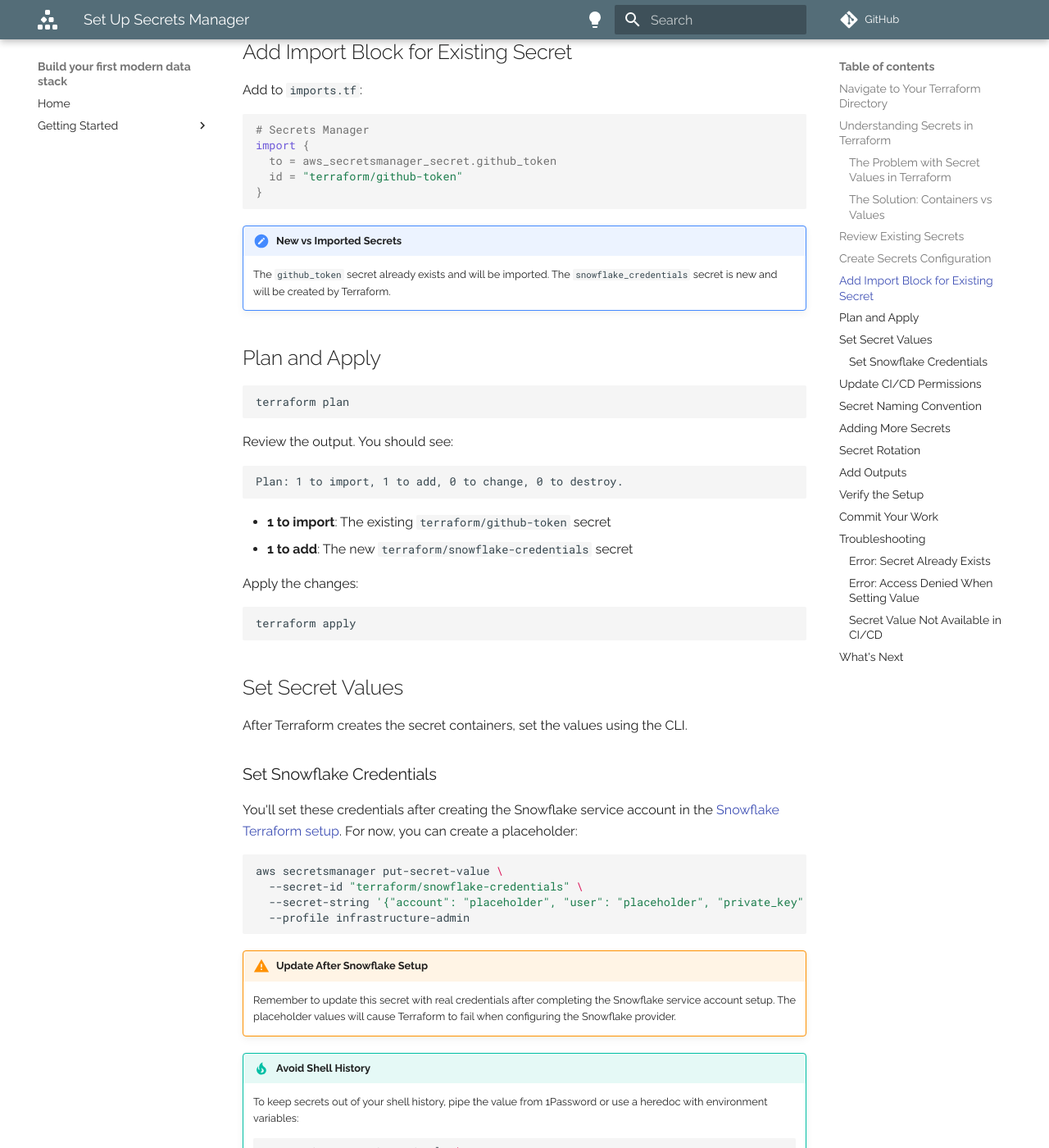
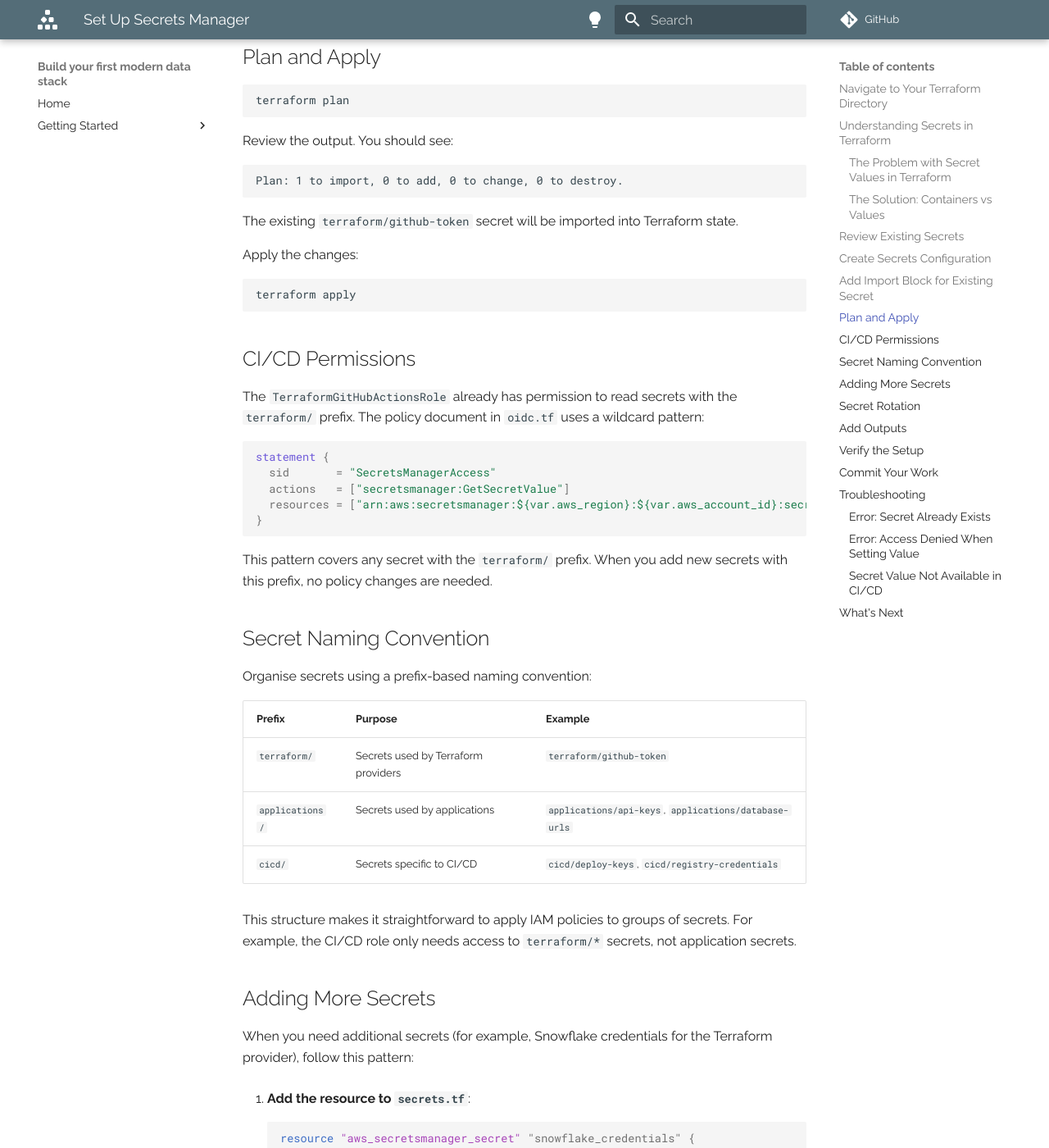
Before and after one commit to glsdown/modern-data-stack-build, an MkDocs documentation site: the page built from docs/getting-started/terraform-setup/aws/7-secrets-manager-setup.md, in a window 1280 px wide and 1400 px high, scrolled down 3046 px. Shown: the whole window at 82% size. Built offline with MkDocs 1.6.1 and Material for MkDocs 9.7.7, drawn with Linux system fonts in a browser that asks for light colours; comment, search, counter and statistics services are not loaded; some of the changed text lies outside the part shown.

````diff
--- a/docs/getting-started/terraform-setup/aws/7-secrets-manager-setup.md
+++ b/docs/getting-started/terraform-setup/aws/7-secrets-manager-setup.md
@@ -4,8 +4,7 @@ On this page, you will:
 
 - [x] Understand the pattern for managing secrets with Terraform
 - [x] Import the existing GitHub token secret
-- [x] Create additional secret containers for Snowflake
-- [x] Update IAM policies for CI/CD secret access
+- [x] Establish a pattern for adding new secrets
 
 ## Navigate to Your Terraform Directory
 
@@ -108,17 +107,6 @@ resource "aws_secretsmanager_secret" "github_token" {
     Environment = "all"
   }
 }
-
-resource "aws_secretsmanager_secret" "snowflake_credentials" {
-  name        = "terraform/snowflake-credentials"
-  description = "Snowflake service account credentials for Terraform provider"
-
-  tags = {
-    Name        = "terraform/snowflake-credentials"
-    ManagedBy   = "terraform"
-    Environment = "all"
-  }
-}
 ```
 
 !!! info "Why No Secret Values?"
@@ -136,9 +124,6 @@ import {
 }
 ```
 
-!!! note "New vs Imported Secrets"
-    The `github_token` secret already exists and will be imported. The `snowflake_credentials` secret is new and will be created by Terraform.
-
 ## Plan and Apply
 
 ```sh
@@ -148,11 +133,10 @@ terraform plan
 Review the output. You should see:
 
 ```
-Plan: 1 to import, 1 to add, 0 to change, 0 to destroy.
+Plan: 1 to import, 0 to add, 0 to change, 0 to destroy.
 ```
 
-- **1 to import**: The existing `terraform/github-token` secret
-- **1 to add**: The new `terraform/snowflake-credentials` secret
+The existing `terraform/github-token` secret will be imported into Terraform state.
 
 Apply the changes:
 
@@ -160,81 +144,19 @@ Apply the changes:
 terraform apply
 ```
 
-## Set Secret Values
+## CI/CD Permissions
 
-After Terraform creates the secret containers, set the values using the CLI.
+The `TerraformGitHubActionsRole` already has permission to read secrets with the `terraform/` prefix. The policy document in `oidc.tf` uses a wildcard pattern:
 
-### Set Snowflake Credentials
-
-You'll set these credentials after creating the Snowflake service account in the [Snowflake Terraform setup](../../terraform-setup/snowflake/2-create-terraform-service-account.md). For now, you can create a placeholder:
-
-```sh
-aws secretsmanager put-secret-value \
-  --secret-id "terraform/snowflake-credentials" \
-  --secret-string '{"account": "placeholder", "user": "placeholder", "private_key": "placeholder"}' \
-  --profile infrastructure-admin
-```
-
-!!! warning "Update After Snowflake Setup"
-    Remember to update this secret with real credentials after completing the Snowflake service account setup. The placeholder values will cause Terraform to fail when configuring the Snowflake provider.
-
-!!! tip "Avoid Shell History"
-    To keep secrets out of your shell history, pipe the value from 1Password or use a heredoc with environment variables:
-
-    ```sh
-    aws secretsmanager put-secret-value \
-      --secret-id "terraform/snowflake-credentials" \
-      --secret-string "$(op item get 'Snowflake Terraform Service Account' --format json | jq -c '{account: .fields[0].value, user: .fields[1].value, private_key: .fields[2].value}')" \
-      --profile infrastructure-admin
-    ```
-
-## Update CI/CD Permissions
-
-The `TerraformGitHubActionsRole` needs permission to read the new Snowflake credentials secret. Update `policies/permissions/terraform-github-actions.json.tpl`:
-
-```json
-{
-  "Version": "2012-10-17",
-  "Statement": [
-    {
-      "Sid": "TerraformStateAccess",
-      "Effect": "Allow",
-      "Action": [
-        "s3:GetObject",
-        "s3:PutObject",
-        "s3:DeleteObject",
-        "s3:ListBucket"
-      ],
-      "Resource": [
-        "arn:aws:s3:::terraform-state-${account_id}",
-        "arn:aws:s3:::terraform-state-${account_id}/*"
-      ]
-    },
-    {
-      "Sid": "TerraformStateLocking",
-      "Effect": "Allow",
-      "Action": [
-        "dynamodb:GetItem",
-        "dynamodb:PutItem",
-        "dynamodb:DeleteItem"
-      ],
-      "Resource": "arn:aws:dynamodb:${region}:${account_id}:table/terraform-state-lock"
-    },
-    {
-      "Sid": "SecretsManagerAccess",
-      "Effect": "Allow",
-      "Action": [
-        "secretsmanager:GetSecretValue"
-      ],
-      "Resource": [
-        "arn:aws:secretsmanager:${region}:${account_id}:secret:terraform/*"
-      ]
-    }
-  ]
+```hcl
+statement {
+  sid       = "SecretsManagerAccess"
+  actions   = ["secretsmanager:GetSecretValue"]
+  resources = ["arn:aws:secretsmanager:${var.aws_region}:${var.aws_account_id}:secret:terraform/*"]
 }
 ```
 
-The wildcard `terraform/*` in the `SecretsManagerAccess` statement already covers both secrets. If you add secrets with different prefixes, you'll need to update this policy.
+This pattern covers any secret with the `terraform/` prefix. When you add new secrets with this prefix, no policy changes are needed.
 
 ## Secret Naming Convention
 
@@ -242,7 +164,7 @@ Organise secrets using a prefix-based naming convention:
 
 | Prefix | Purpose | Example |
 |--------|---------|---------|
-| `terraform/` | Secrets used by Terraform providers | `terraform/github-token`, `terraform/snowflake-credentials` |
+| `terraform/` | Secrets used by Terraform providers | `terraform/github-token` |
 | `applications/` | Secrets used by applications | `applications/api-keys`, `applications/database-urls` |
 | `cicd/` | Secrets specific to CI/CD | `cicd/deploy-keys`, `cicd/registry-credentials` |
 
@@ -250,17 +172,17 @@ This structure makes it straightforward to apply IAM policies to groups of secre
 
 ## Adding More Secrets
 
-To add a new secret:
+When you need additional secrets (for example, Snowflake credentials for the Terraform provider), follow this pattern:
 
 1. **Add the resource to `secrets.tf`**:
 
     ```hcl
-    resource "aws_secretsmanager_secret" "new_secret" {
-      name        = "terraform/new-secret"
-      description = "Description of the secret"
+    resource "aws_secretsmanager_secret" "snowflake_credentials" {
+      name        = "terraform/snowflake-credentials"
+      description = "Snowflake service account credentials for Terraform provider"
 
       tags = {
-        Name        = "terraform/new-secret"
+        Name        = "terraform/snowflake-credentials"
         ManagedBy   = "terraform"
         Environment = "all"
       }
@@ -273,12 +195,22 @@ To add a new secret:
 
     ```sh
     aws secretsmanager put-secret-value \
-      --secret-id "terraform/new-secret" \
-      --secret-string "your-secret-value" \
+      --secret-id "terraform/snowflake-credentials" \
+      --secret-string '{"account": "your-account", "user": "TERRAFORM_SVC", "private_key": "..."}' \
       --profile infrastructure-admin
     ```
 
 4. **Update IAM policies** if the secret uses a new prefix
+
+!!! tip "Avoid Shell History"
+    To keep secrets out of your shell history, pipe the value from a password manager:
+
+    ```sh
+    aws secretsmanager put-secret-value \
+      --secret-id "terraform/snowflake-credentials" \
+      --secret-string "$(op item get 'Snowflake Terraform' --format json | jq -c '...')" \
+      --profile infrastructure-admin
+    ```
 
 ## Secret Rotation
 
@@ -309,11 +241,6 @@ output "github_token_secret_arn" {
   description = "ARN of the GitHub token secret"
   value       = aws_secretsmanager_secret.github_token.arn
 }
-
-output "snowflake_credentials_secret_arn" {
-  description = "ARN of the Snowflake credentials secret"
-  value       = aws_secretsmanager_secret.snowflake_credentials.arn
-}
 ```
 
 ## Verify the Setup
@@ -332,7 +259,6 @@ Expected state output:
 
 ```
 aws_secretsmanager_secret.github_token
-aws_secretsmanager_secret.snowflake_credentials
 ```
 
 ## Commit Your Work
````
Also changed, not shown: docs/getting-started/terraform-setup/aws/8-finishing-up.md (added, +439 -0 lines).
